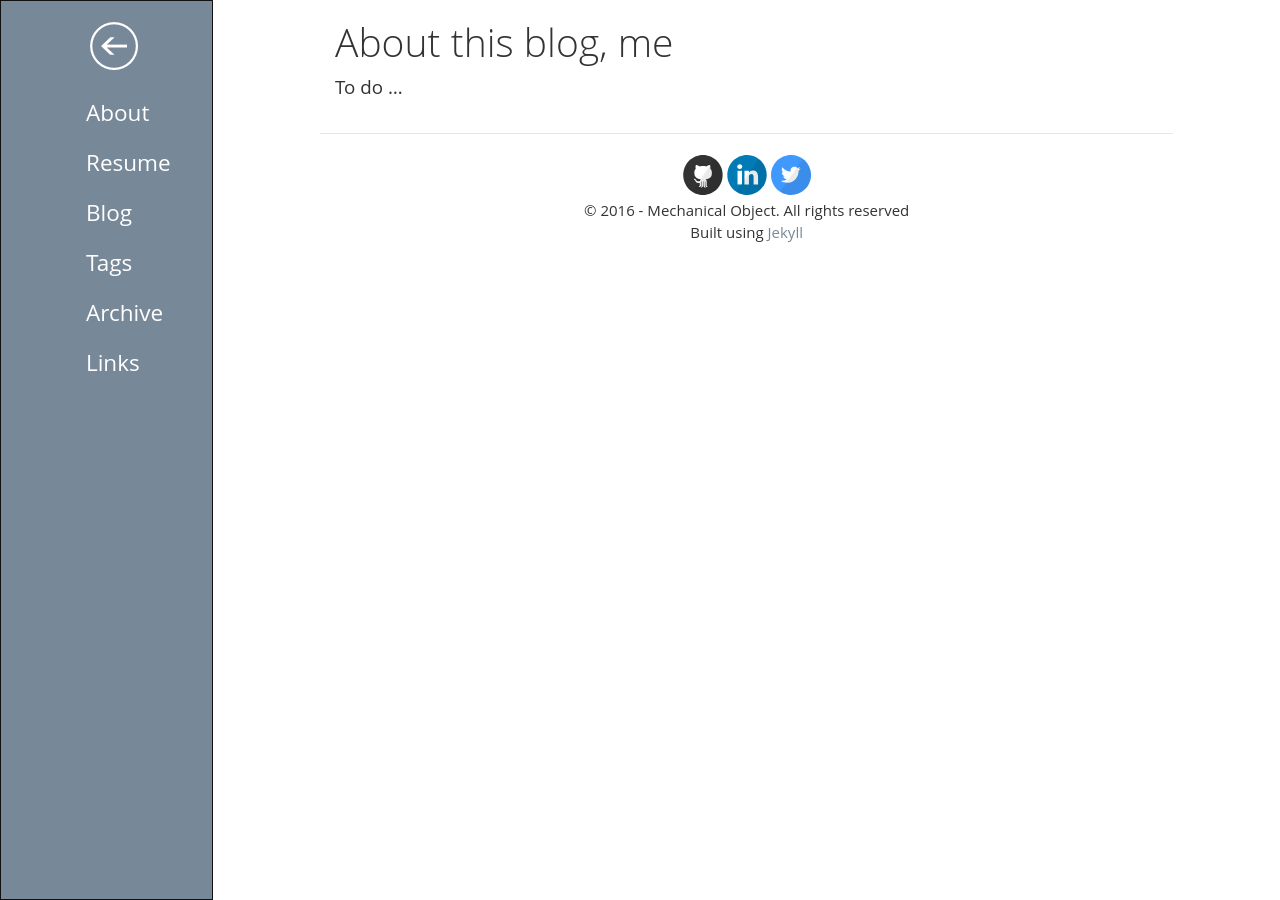
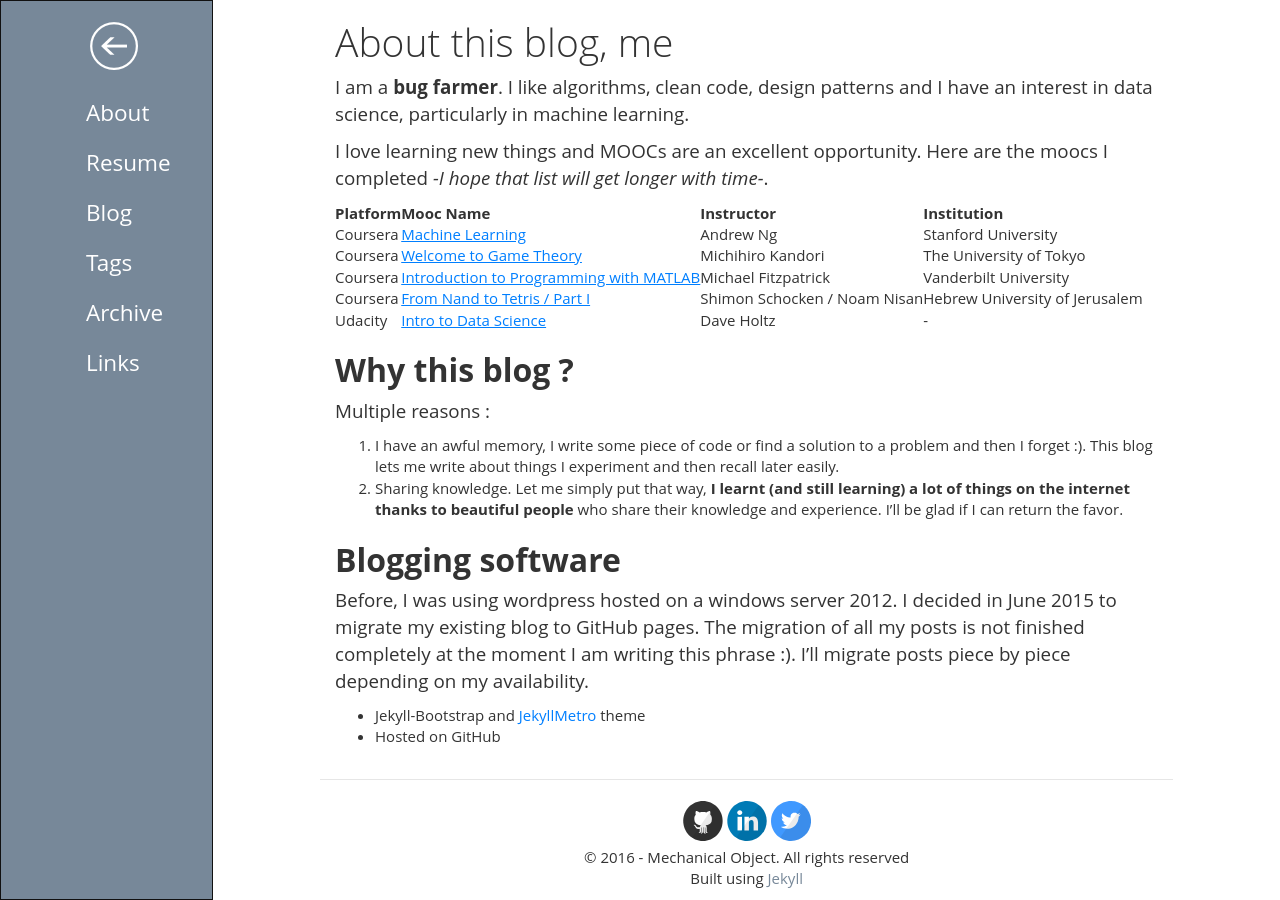
Before and after one commit to mechanicalobject/mechanicalobject.github.io, a Jekyll site: the page built from about/index.md, in a window 1280 px wide. Built offline with Jekyll 4.4.1, drawn with Linux system fonts in a browser that asks for light colours.

Commit message:
fixed Create about page content #15

```diff
--- a/about/index.md
+++ b/about/index.md
@@ -4,23 +4,32 @@
 description: About Me page
 theme: gray
 ---
+I am a **bug farmer**. I like algorithms, clean code, design patterns and I have an interest in data science, particularly in machine learning.
 
+I love learning new things and MOOCs are an excellent opportunity. Here are the moocs I completed *-I hope that list will get longer with time-*.
 
-To do ...
+|Platform|Mooc Name|Instructor|Institution|
+|:--|:--|:--|:--|
+|Coursera|[Machine Learning](https://www.coursera.org/learn/machine-learning/home/info){:target="_blank"}|Andrew Ng|Stanford University|
+|Coursera|[Welcome to Game Theory](https://www.coursera.org/course/welcomegametheory){:target="_blank"}|Michihiro Kandori|The University of Tokyo|
+|Coursera|[Introduction to Programming with MATLAB](https://www.coursera.org/course/matlab){:target="_blank"}|Michael Fitzpatrick|Vanderbilt University|
+|Coursera|[From Nand to Tetris / Part I](https://www.coursera.org/course/nand2tetris1){:target="_blank"}|Shimon Schocken / Noam Nisan|Hebrew University of Jerusalem|
+|Udacity|[Intro to Data Science](https://www.udacity.com/course/intro-to-data-science--ud359){:target="_blank"}|Dave Holtz|-|
 
-<!--### Comments:
+## **Why this blog ?**
 
-<div id="disqus_thread"></div>
-<script type="text/javascript">
-  /* * * CONFIGURATION VARIABLES: EDIT BEFORE PASTING INTO YOUR WEBPAGE * * */
-  var disqus_shortname = '{{site.disqushandler}}';
+Multiple reasons :
 
-  /* * * DON'T EDIT BELOW THIS LINE * * */
-  (function() {
-      var dsq = document.createElement('script'); dsq.type = 'text/javascript'; dsq.async = true;
-      dsq.src = '//' + disqus_shortname + '.disqus.com/embed.js';
-      (document.getElementsByTagName('head')[0] || document.getElementsByTagName('body')[0]).appendChild(dsq);
-  })();
-</script>
-<noscript>Please enable JavaScript to view the <a href="http://disqus.com/?ref_noscript">comments powered by Disqus.</a></noscript>
-<a href="http://disqus.com" class="dsq-brlink">comments powered by <span class="logo-disqus">Disqus</span></a>-->
+1.  I have an awful memory, I write some piece of code or find a solution to a problem and then I forget :). This blog lets me write
+about things I experiment and then recall later easily.
+2.  Sharing knowledge. Let me simply put that way, **I learnt (and still learning) a lot of things on the internet thanks to beautiful people** who
+share their knowledge and experience. I'll be glad if I can return the favor.
+
+## **Blogging software**
+
+Before, I was using wordpress hosted on a windows server 2012. I decided in June 2015 to migrate my existing blog to GitHub pages.
+The migration of all my posts is not finished completely at the moment I am writing this phrase :). I'll migrate posts piece by piece
+depending on my availability.
+
+*   Jekyll-Bootstrap and [JekyllMetro](https://github.com/olakara/JekyllMetro){:target="_blank"} theme
+*   Hosted on GitHub
```
